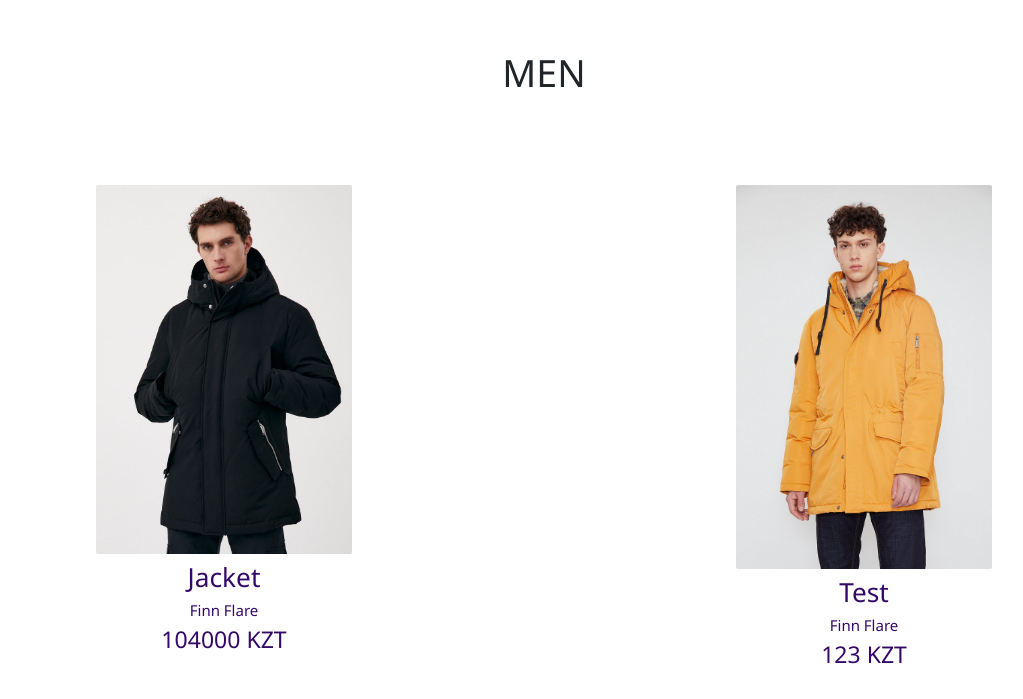
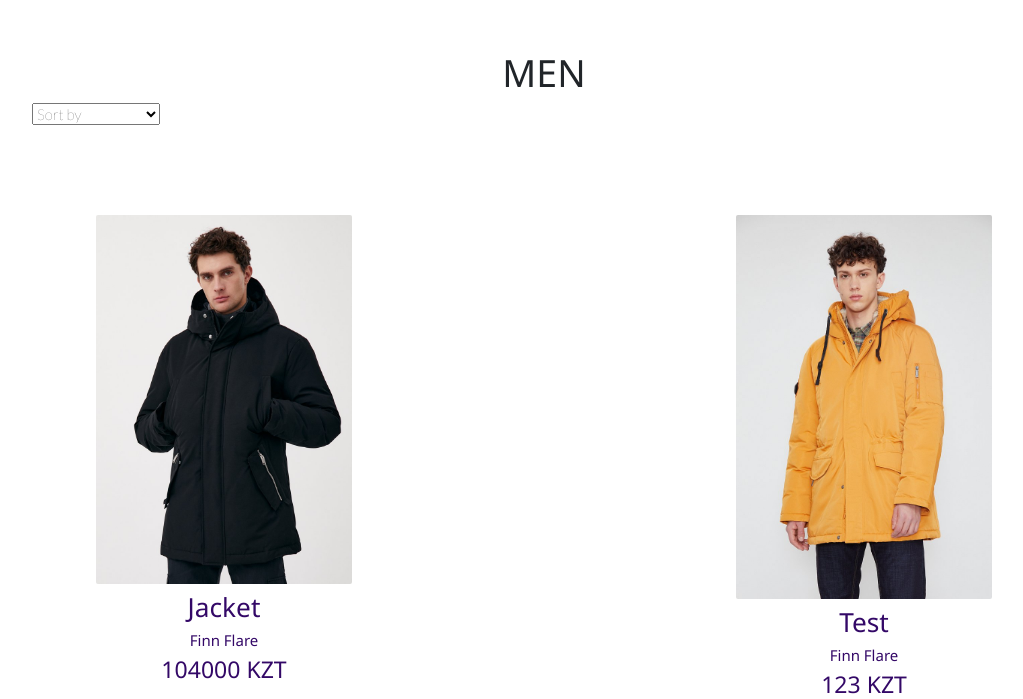
Before and after one commit to shabal1n/WebProject2, a Django app: page /men in a window 1280 px wide. Shown: the part 663-1362 px from the top of the page, without its empty margins (96-1119 px from the left). Run offline with Django 4.2, Linux system fonts and the light colour scheme; data comes from the database, SQL or seed files in the repository; both versions use the stored data as it was before the commit; some libraries are stand-ins or nearby versions; some web fonts are replaced.

Commit message:
Added sorting by alphabet and price

```diff
--- a/mainapp/models.py
+++ b/mainapp/models.py
@@ -51,6 +51,7 @@ class Items(models.Model):
     size = models.ManyToManyField(Sizes)
     stock = models.IntegerField(verbose_name='STOCK')
     description = models.TextField(blank=True)
+    order = []
 
     def __str__(self):
         return f"{self.name}, {self.price} KZT"
--- a/mainapp/urls.py
+++ b/mainapp/urls.py
@@ -18,5 +18,6 @@ urlpatterns = [
     path('change_count/<int:item_id>/<int:count>', views.change_count, name='change_count'),
     path('order', views.make_order, name='order'),
     path('search/<str:name>', views.search, name='search'),
-    path('aboutUs', views.aboutUs, name='aboutUs')
+    path('aboutUs', views.aboutUs, name='aboutUs'),
+    path('changesort/<str:sort>', views.change_sort, name='changesort')
 ]
--- a/mainapp/views.py
+++ b/mainapp/views.py
@@ -5,6 +5,7 @@ from django.contrib import messages
 from .models import Items, ProductReview, Basket, BasketItem, Order, DeliveryCompany, Brands
 from .forms import ReviewAdd
 from django.db.models import Q
+import re
 
 
 def main(request):
@@ -12,27 +13,42 @@ def main(request):
 
 
 def men(request):
-    items = Items.objects.select_related().filter(category_id=1)
+    if Items.order:
+        items = Items.objects.select_related().filter(category_id=1).order_by(*Items.order)
+    else:
+        items = Items.objects.select_related().filter(category_id=1)
     return render(request, 'items.html', {'items': items})
 
 
 def women(request):
-    items = Items.objects.select_related().filter(category_id=2)
+    if Items.order:
+        items = Items.objects.select_related().filter(category_id=2).order_by(*Items.order)
+    else:
+        items = Items.objects.select_related().filter(category_id=2)
     return render(request, 'items.html', {'items': items})
 
 
 def kids(request):
-    items = Items.objects.select_related().filter(category_id=3)
+    if Items.order:
+        items = Items.objects.select_related().filter(category_id=3).order_by(*Items.order)
+    else:
+        items = Items.objects.select_related().filter(category_id=3)
     return render(request, 'items.html', {'items': items})
 
 
 def accessories(request):
-    items = Items.objects.select_related().filter(category_id=4)
+    if Items.order:
+        items = Items.objects.select_related().filter(category_id=4).order_by(*Items.order)
+    else:
+        items = Items.objects.select_related().filter(category_id=4)
     return render(request, 'items.html', {'items': items})
 
 
 def sneakers(request):
-    items = Items.objects.select_related().filter(category_id=5)
+    if Items.order:
+        items = Items.objects.select_related().filter(category_id=5).order_by(*Items.order)
+    else:
+        items = Items.objects.select_related().filter(category_id=5)
     return render(request, 'items.html', {'items': items})
 
 
@@ -190,3 +206,8 @@ def search(request, name):
 
 def aboutUs(request):
     return render(request, 'aboutUs.html')
+
+
+def change_sort(request, sort):
+    Items.order = [sort]
+    return redirect(request.META.get('HTTP_REFERER'))
--- a/static/script/items_script.js
+++ b/static/script/items_script.js
@@ -21,7 +21,7 @@ function scrollFunction() {
 
 function change_img() {
     const allImages = document.getElementsByTagName('img');
-    for(let i = 0; i < allImages.length; i++) {
+    for (let i = 0; i < allImages.length; i++) {
         const imgSource = allImages[i].src;
         allImages[i].addEventListener("mouseleave", function (event) {
             allImages[i].src = imgSource.slice(0, -6) + ".jpg";
--- a/static/style/items_style.css
+++ b/static/style/items_style.css
@@ -84,6 +84,7 @@ body {
     justify-content: space-around;
     flex-wrap: wrap;
 }
+
 .tsort a {
     text-decoration: none;
 }
--- a/templates/html/items.html
+++ b/templates/html/items.html
@@ -3,7 +3,19 @@
 {% block title %}l'encore {{ request.path|slice:"1:" }}{% endblock %}
 {% block content %}
     <link rel="stylesheet" href="{% static 'style/items_style.css' %}">
-    <h1 style="text-align: center; margin-top: 50px;">{{ request.path|slice:"1:"|upper }}</h1>
+    <script src="{% static 'script/items_script.js' %}"></script>
+    <div>
+        <h1 style="text-align: center; margin-top: 50px;">{{ request.path|slice:"1:"|upper }}</h1>
+        <div style="width:200px; margin-left: 10%">
+            <select id="sort" onchange="location.href='changesort/' + document.getElementById('sort').value">
+                <option value="" disabled selected>Sort by</option>
+                <option value="name">A->Z</option>
+                <option value="-name">Z->A</option>
+                <option value="price">Price ascending</option>
+                <option value="-price">Price descending</option>
+            </select>
+        </div>
+    </div>
     <div class="kurt">
         {% for item in items %}
             <div class="tsort">
```
Also changed, not shown: db.sqlite3, db_backup.sqlite3 (deleted), static/img/upload/finn_flare14.jpg (added).
